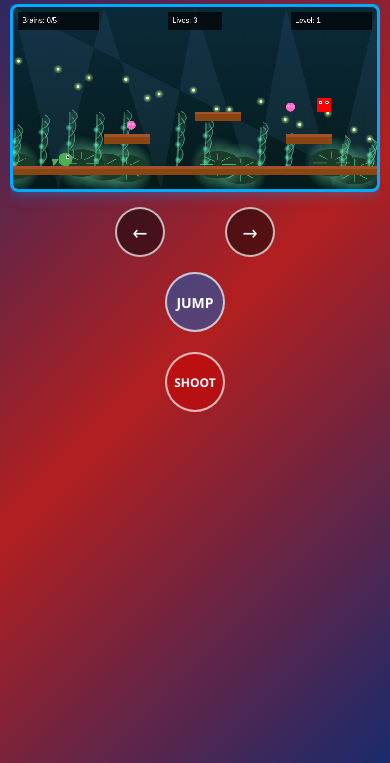
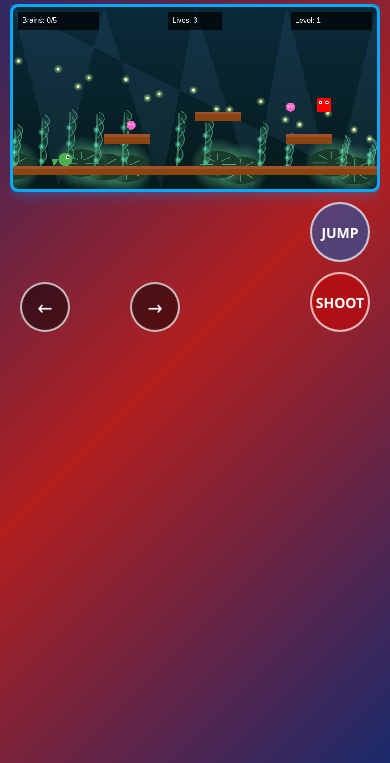
Before and after one commit to TadpoleTrials/Tadpole-Trials, a plain HTML site: page index.html in a window 390 px wide. Both pictures are taken after a click on the button "Start Game". Shown: the part 81-844 px from the top of the page. Drawn offline with Linux system fonts and the light colour scheme.

Commit message:
Add files via upload

```diff
--- a/index.html
+++ b/index.html
@@ -540,27 +540,41 @@
 
     @media (max-width: 768px) and (orientation: portrait) {
   .game-container.game-active #mobileControls {
-    position: static; /* normal flow below canvas */
+    position: static;
     margin-top: 10px;
-    flex-direction: column;
-    align-items: center;
-    justify-content: center;
+    flex-direction: row;
+    align-items: flex-end;
+    justify-content: space-between;
     gap: 10px;
     width: 100%;
-    padding-bottom: 10px;
-  }
-
+    padding: 0 10px 10px;
+  }
+
+  .left-controls,
+  .right-controls {
+    display: flex;
+    flex-direction: column;
+    gap: 10px;
+  }
+
+  .left-controls {
+    align-items: flex-start;
+  }
+
+  .right-controls {
+    align-items: flex-end;
+  }
+
+  .jump-btn,
   .shoot-btn {
     position: static;
-    margin: 5px;
-    align-self: center;
-  }
-
-  .jump-btn {
-    align-self: center;
-    margin: 5px;
+    margin: 0;
+    width: 60px;
+    height: 60px;
+    font-size: 14px;
   }
 }
+
 
   </style>
 </head>
@@ -584,8 +598,8 @@
     <div class="death-message">Oh no! Press R to respawn</div>
   </div>
 
-<!-- Mobile Controls -->
-  <div id="mobileControls">
+<div id="mobileControls">
+  <div class="left-controls">
     <div class="dpad-container">
       <div class="dpad-row">
         <div class="control-btn" id="upBtn">↑</div>
@@ -596,9 +610,14 @@
         <div class="control-btn" id="rightBtn">→</div>
       </div>
     </div>
+  </div>
+
+  <div class="right-controls">
     <div class="jump-btn" id="jumpBtn">JUMP</div>
     <div class="shoot-btn" id="shootBtn">SHOOT</div>
   </div>
+</div>
+
 
   <!-- Quiz Screen -->
   <div id="quiz" class="screen">
```
